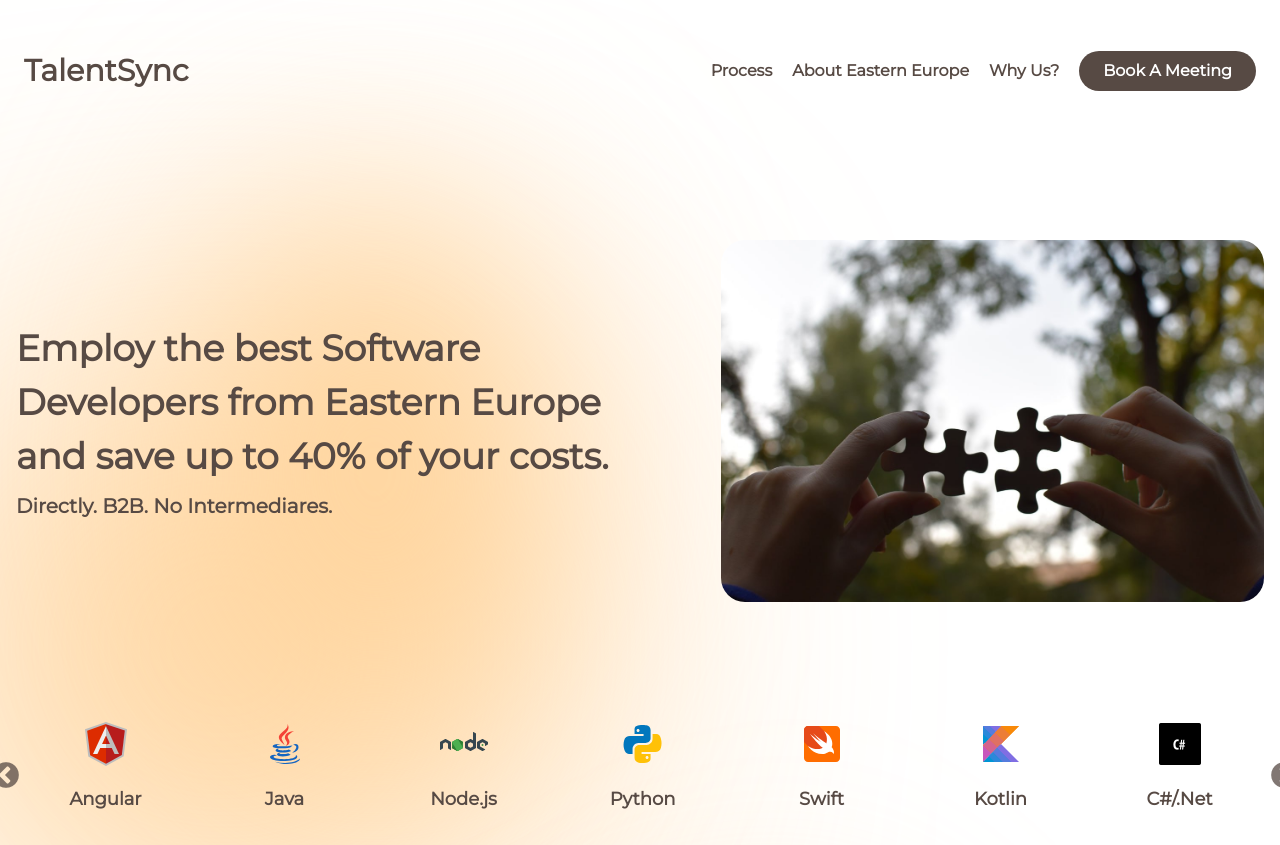
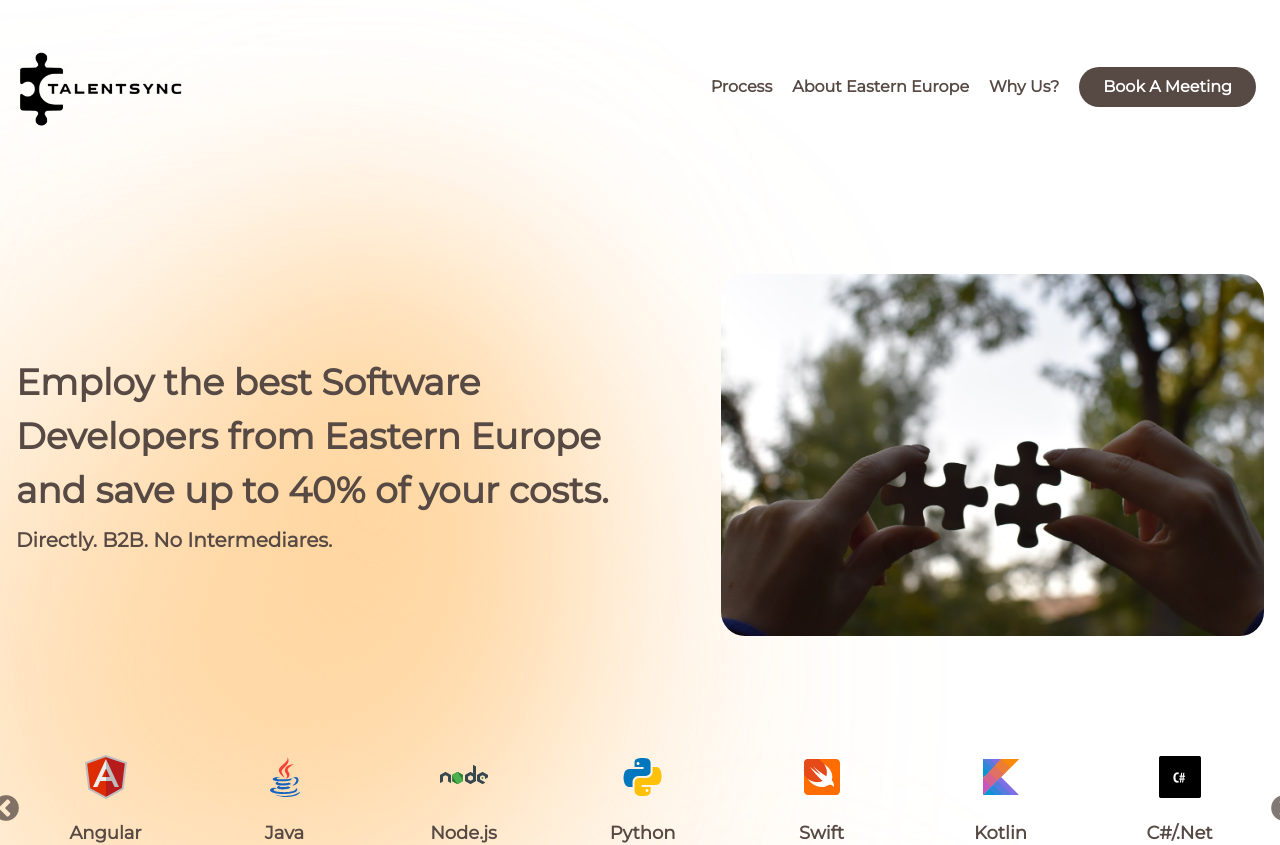
Before and after one commit to Lurkomorie/talentsync_react, a React (Create React App) app: page / in a window 1280 px wide. Shown: the top 845 px of the page. Built offline with nearby package versions, Linux system fonts and the light colour scheme.

Commit message:
add logo

```diff
--- a/src/components/Footer/Footer.tsx
+++ b/src/components/Footer/Footer.tsx
@@ -1,6 +1,16 @@
-import { Box, Container, HStack, Icon, Text, VStack } from "@chakra-ui/react";
+import {
+  Image,
+  Box,
+  Container,
+  HStack,
+  Icon,
+  Text,
+  VStack,
+} from "@chakra-ui/react";
 import React from "react";
-import { FaFacebookSquare, FaLinkedinIn } from "react-icons/fa";
+import { FaLinkedinIn } from "react-icons/fa";
+
+import logo from "../../icons/logo.png";
 
 const Footer: React.FC = () => {
   return (
@@ -27,14 +37,15 @@ const Footer: React.FC = () => {
         alignItems="start"
       >
         <VStack spacing={2} align="stretch" pb={4}>
-          <Text
-            fontSize={{ base: "xl", md: "3xl" }}
-            fontWeight="bold"
-            color="brand.400"
-            textAlign="left"
-          >
-            TalentSync
-          </Text>
+          <Image
+            src={logo}
+            alt="logo"
+            width="100%"
+            maxWidth="200px"
+            height="100%"
+            ml={{ base: -3, md: -6 }}
+            pb={2}
+          />
           <Text fontSize="md" color="brand.400" textAlign="left" maxW="500px">
             Specialized in comprehensive talent management solutions, offering
             expertise, innovation, and a personalized approach to meet the
--- a/src/components/Toolbar/Toolbar.tsx
+++ b/src/components/Toolbar/Toolbar.tsx
@@ -12,11 +12,14 @@ import {
   DrawerFooter,
   useDisclosure,
   HStack,
+  Image,
   VStack,
 } from "@chakra-ui/react";
 import { HamburgerIcon } from "@chakra-ui/icons";
 import React from "react";
 import BookMeetingBtn from "../BookMeetingBtn/BookMeetingBtn";
+
+import logo from "../../icons/logo.png";
 
 const Toolbar: React.FC = () => {
   const { isOpen, onOpen, onClose } = useDisclosure();
@@ -90,17 +93,14 @@ const Toolbar: React.FC = () => {
       }}
       color="brand.400"
     >
-      <Text
-        fontSize={{ base: "xl", md: "3xl" }}
-        fontWeight="bold"
-        color="brand.400"
-        pl={{
-          base: 2,
-          md: 0,
-        }}
-      >
-        TalentSync
-      </Text>
+      <Image
+        src={logo}
+        alt="logo"
+        width="100%"
+        maxWidth="200px"
+        height="100%"
+        ml={{ base: 0, md: -6 }}
+      />
       <Box display={{ base: "none", md: "block" }}>
         <HStack spacing={5}>{menuItems}</HStack>
       </Box>
```
Also changed, not shown: src/icons/logo.png (added).
